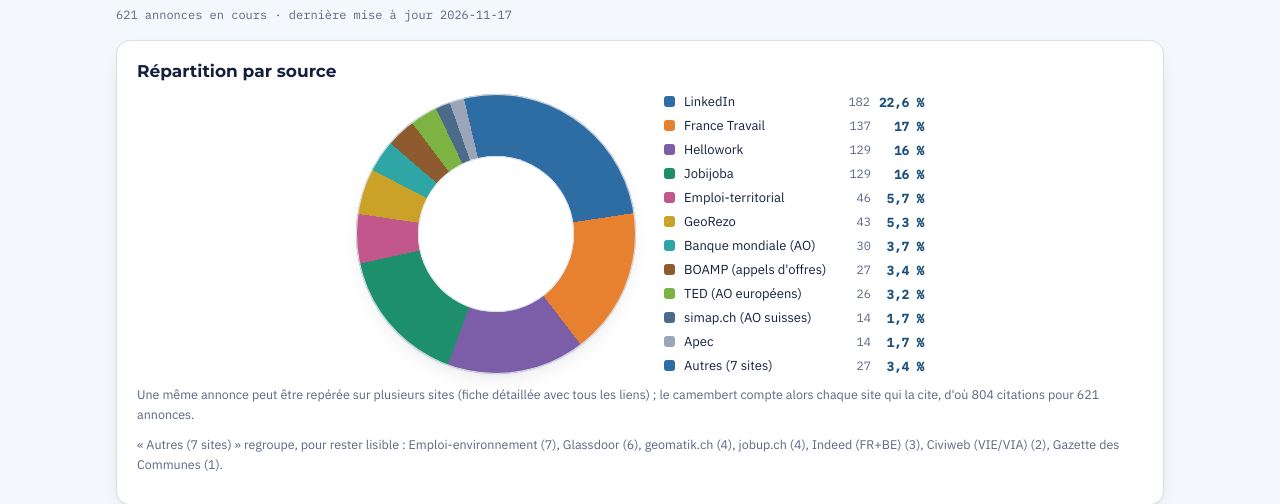
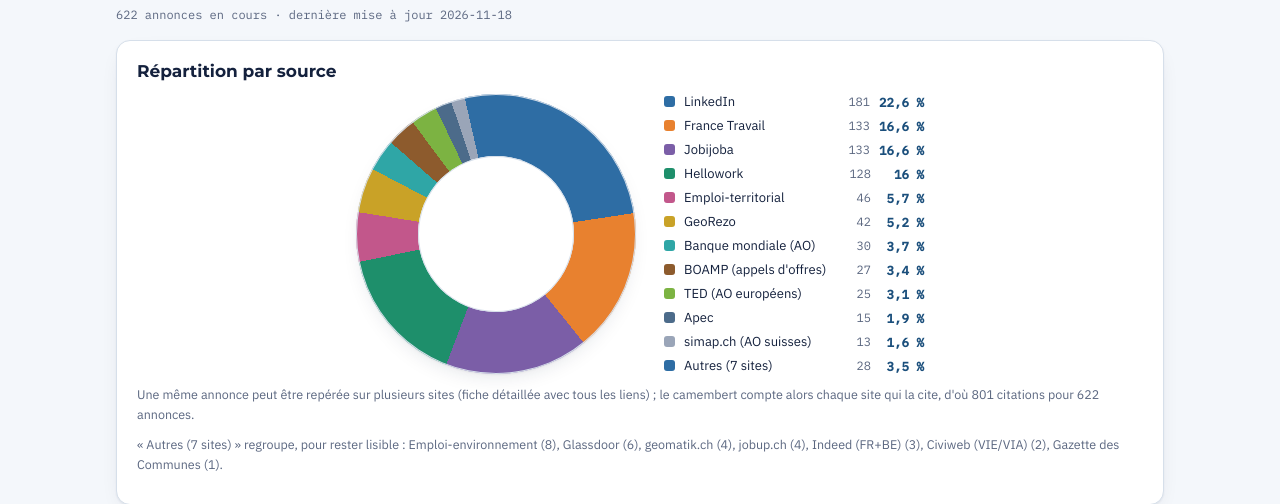
Before and after one commit to GeomarkSIG/Radar_Emploi, a plain HTML site: page sources.html in a window 1280 px wide. Shown: the part 302-806 px from the top of the page. Drawn offline with Linux system fonts and the light colour scheme.

Commit message:
Mise a jour quotidienne 18/11/2026

```diff
--- a/sources.html
+++ b/sources.html
@@ -196,29 +196,29 @@ footer a{color:var(--accent-ink); font-weight:600;}
 
 <script>
 const STATS = {
- "derniere_maj": "2026-11-17",
- "total": 621,
- "total_mentions": 804,
- "avec_date_publication": 606,
+ "derniere_maj": "2026-11-18",
+ "total": 622,
+ "total_mentions": 801,
+ "avec_date_publication": 610,
  "slices": [
   {
    "source": "LinkedIn",
-   "count": 182,
+   "count": 181,
    "pct": 22.6
   },
   {
    "source": "France Travail",
-   "count": 137,
-   "pct": 17.0
+   "count": 133,
+   "pct": 16.6
+  },
+  {
+   "source": "Jobijoba",
+   "count": 133,
+   "pct": 16.6
   },
   {
    "source": "Hellowork",
-   "count": 129,
-   "pct": 16.0
-  },
-  {
-   "source": "Jobijoba",
-   "count": 129,
+   "count": 128,
    "pct": 16.0
   },
   {
@@ -228,8 +228,8 @@ const STATS = {
   },
   {
    "source": "GeoRezo",
-   "count": 43,
-   "pct": 5.3
+   "count": 42,
+   "pct": 5.2
   },
   {
    "source": "Banque mondiale (AO)",
@@ -243,27 +243,27 @@ const STATS = {
   },
   {
    "source": "TED (AO européens)",
-   "count": 26,
-   "pct": 3.2
+   "count": 25,
+   "pct": 3.1
+  },
+  {
+   "source": "Apec",
+   "count": 15,
+   "pct": 1.9
   },
   {
    "source": "simap.ch (AO suisses)",
-   "count": 14,
-   "pct": 1.7
-  },
-  {
-   "source": "Apec",
-   "count": 14,
-   "pct": 1.7
+   "count": 13,
+   "pct": 1.6
   },
   {
    "source": "Autres (7 sites)",
-   "count": 27,
-   "pct": 3.4,
+   "count": 28,
+   "pct": 3.5,
    "detail": [
     {
      "source": "Emploi-environnement",
-     "count": 7
+     "count": 8
     },
     {
      "source": "Glassdoor",
@@ -296,25 +296,25 @@ const STATS = {
   {
    "key": "linkedin.com",
    "source": "LinkedIn",
-   "count": 182,
+   "count": 181,
    "pct": 22.6
   },
   {
    "key": "francetravail.fr",
    "source": "France Travail",
-   "count": 137,
-   "pct": 17.0
+   "count": 133,
+   "pct": 16.6
+  },
+  {
+   "key": "jobijoba.com",
+   "source": "Jobijoba",
+   "count": 133,
+   "pct": 16.6
   },
   {
    "key": "hellowork.com",
    "source": "Hellowork",
-   "count": 129,
-   "pct": 16.0
-  },
-  {
-   "key": "jobijoba.com",
-   "source": "Jobijoba",
-   "count": 129,
+   "count": 128,
    "pct": 16.0
   },
   {
@@ -326,8 +326,8 @@ const STATS = {
   {
    "key": "georezo.net",
    "source": "GeoRezo",
-   "count": 43,
-   "pct": 5.3
+   "count": 42,
+   "pct": 5.2
   },
   {
    "key": "projects.worldbank.org",
@@ -344,26 +344,26 @@ const STATS = {
   {
    "key": "ted.europa.eu",
    "source": "TED (AO européens)",
-   "count": 26,
-   "pct": 3.2
+   "count": 25,
+   "pct": 3.1
+  },
+  {
+   "key": "apec.fr",
+   "source": "Apec",
+   "count": 15,
+   "pct": 1.9
   },
   {
    "key": "simap.ch",
    "source": "simap.ch (AO suisses)",
-   "count": 14,
-   "pct": 1.7
-  },
-  {
-   "key": "apec.fr",
-   "source": "Apec",
-   "count": 14,
-   "pct": 1.7
+   "count": 13,
+   "pct": 1.6
   },
   {
    "key": "emploi-environnement.com",
    "source": "Emploi-environnement",
-   "count": 7,
-   "pct": 0.9
+   "count": 8,
+   "pct": 1.0
   },
   {
    "key": "glassdoor.fr",
```
Also changed, not shown: index.html (+1 -1 lines).
